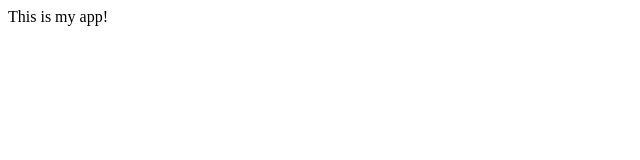
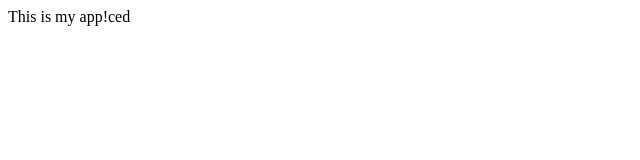
Before and after one commit to cedomar/myapp, a plain HTML site: page index.html in a window 1280 px wide. Shown: the full height of the page, 0-640 px from the left. Drawn offline with Linux system fonts and the light colour scheme.

Commit message:
2nd committment

```diff
--- a/index.html
+++ b/index.html
@@ -4,6 +4,6 @@
 	<title>my app</title>
 </head>
 <body>
-This is my app!
+This is my app!ced
 </body>
 </html>
```
